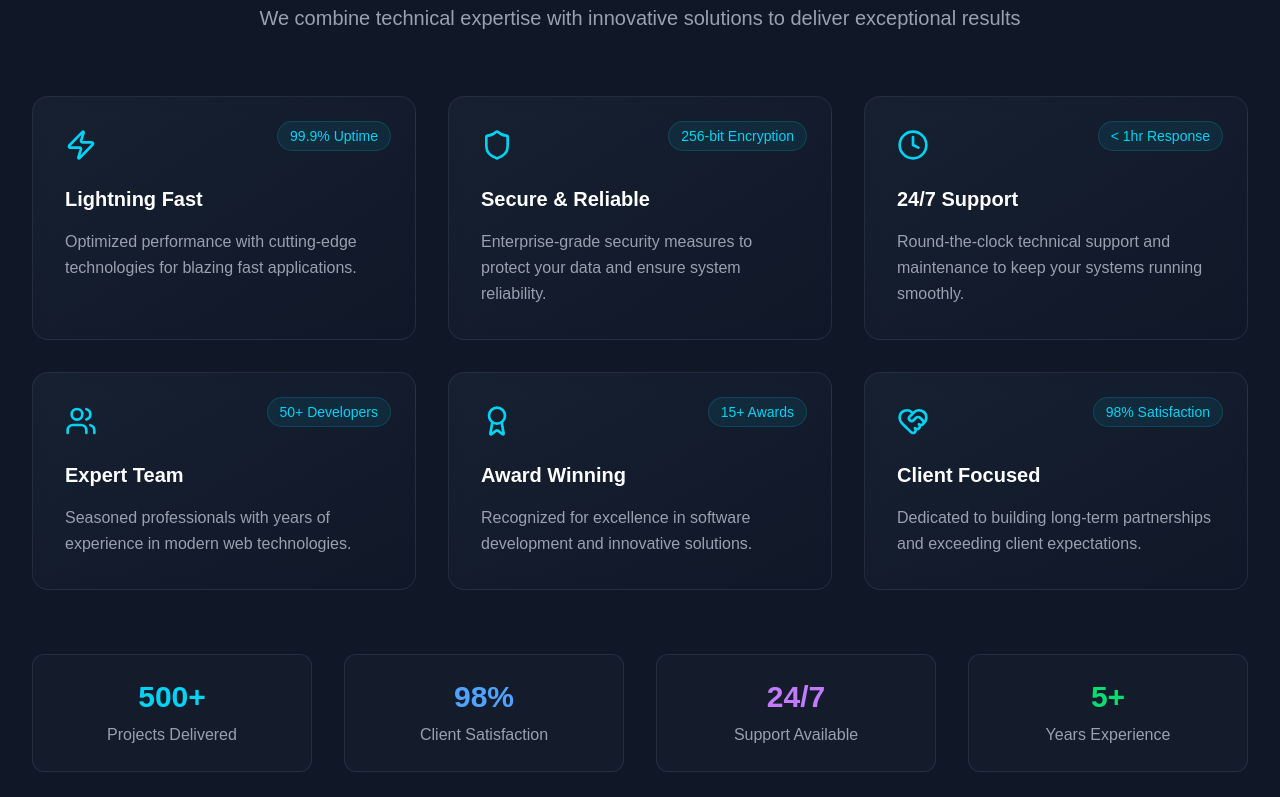
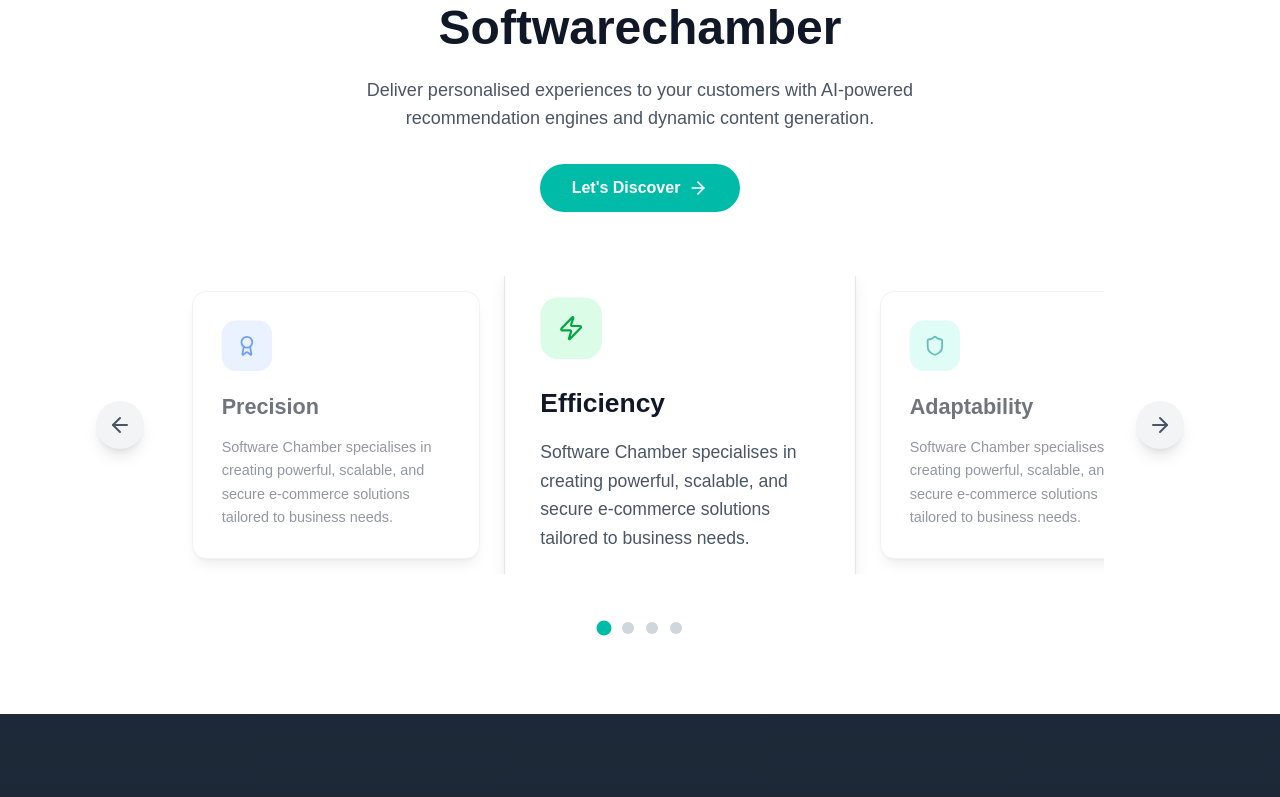
Before and after one commit to siam114/software-chamber-portfolio-website, a Next.js app: page / in a window 1280 px wide. Shown: the part 3543-4340 px from the top of the page. Built offline with nearby package versions, Linux system fonts and the light colour scheme.

Commit message:
modify why choose section

```diff
--- a/src/components/WhyChooseSection.tsx
+++ b/src/components/WhyChooseSection.tsx
@@ -1,13 +1,12 @@
-// components/WhyChooseSection.tsx
 import { useState, useEffect, useRef } from 'react';
-import { Clock, Shield, Users, Zap, Award, HeartHandshake } from 'lucide-react';
+import { Clock, Shield, Users, Zap, Award, HeartHandshake, ArrowLeft, ArrowRight } from 'lucide-react';
 
 interface FeatureCard {
   id: number;
   title: string;
   description: string;
   icon: React.ReactNode;
-  stats: string;
+  color: string;
 }
 
 const useInView = (threshold = 0.4) => {
@@ -36,175 +35,146 @@ const useInView = (threshold = 0.4) => {
 
 const WhyChooseSection = () => {
   const { ref, inView } = useInView(0.3);
-  const [hoveredCard, setHoveredCard] = useState<number | null>(null);
+  const [currentIndex, setCurrentIndex] = useState(0);
 
   const features: FeatureCard[] = [
     {
       id: 1,
-      title: "Lightning Fast",
-      description: "Optimized performance with cutting-edge technologies for blazing fast applications.",
-      icon: <Zap className="w-8 h-8" />,
-      stats: "99.9% Uptime"
+      title: "Efficiency",
+      description: "Software Chamber specialises in creating powerful, scalable, and secure e-commerce solutions tailored to business needs.",
+      icon: <Zap className="w-6 h-6" />,
+      color: "bg-green-100 text-green-600"
     },
     {
       id: 2,
-      title: "Secure & Reliable",
-      description: "Enterprise-grade security measures to protect your data and ensure system reliability.",
-      icon: <Shield className="w-8 h-8" />,
-      stats: "256-bit Encryption"
+      title: "Adaptability",
+      description: "Software Chamber specialises in creating powerful, scalable, and secure e-commerce solutions tailored to business needs.",
+      icon: <Shield className="w-6 h-6" />,
+      color: "bg-teal-100 text-teal-600"
     },
     {
       id: 3,
-      title: "24/7 Support",
-      description: "Round-the-clock technical support and maintenance to keep your systems running smoothly.",
-      icon: <Clock className="w-8 h-8" />,
-      stats: "< 1hr Response"
+      title: "Scalability",
+      description: "Software Chamber specialises in creating powerful, scalable, and secure e-commerce solutions tailored to business needs.",
+      icon: <Users className="w-6 h-6" />,
+      color: "bg-cyan-100 text-cyan-600"
     },
     {
       id: 4,
-      title: "Expert Team",
-      description: "Seasoned professionals with years of experience in modern web technologies.",
-      icon: <Users className="w-8 h-8" />,
-      stats: "50+ Developers"
-    },
-    {
-      id: 5,
-      title: "Award Winning",
-      description: "Recognized for excellence in software development and innovative solutions.",
-      icon: <Award className="w-8 h-8" />,
-      stats: "15+ Awards"
-    },
-    {
-      id: 6,
-      title: "Client Focused",
-      description: "Dedicated to building long-term partnerships and exceeding client expectations.",
-      icon: <HeartHandshake className="w-8 h-8" />,
-      stats: "98% Satisfaction"
+      title: "Precision",
+      description: "Software Chamber specialises in creating powerful, scalable, and secure e-commerce solutions tailored to business needs.",
+      icon: <Award className="w-6 h-6" />,
+      color: "bg-blue-100 text-blue-600"
     }
   ];
 
+  const nextSlide = () => {
+    setCurrentIndex((prev) => (prev + 1) % features.length);
+  };
+
+  const prevSlide = () => {
+    setCurrentIndex((prev) => (prev - 1 + features.length) % features.length);
+  };
+
   return (
-    <section ref={ref} className="py-20 bg-gray-900">
-      <div className="max-w-7xl mx-auto px-4 sm:px-6 lg:px-8">
+    <section ref={ref} className="py-20 bg-white">
+      <div className="max-w-6xl mx-auto px-4 sm:px-6 lg:px-8">
         {/* Section Header */}
         <div className={`text-center mb-16 transition-all duration-600 ease-out ${inView ? 'opacity-100 translate-y-0' : 'opacity-0 translate-y-6'}`}>
-          <h2 className="text-4xl font-bold mb-4 text-white">
+          <h2 className="text-5xl font-bold mb-6 text-gray-900">
             Why Choose{' '}
-            <span className="bg-gradient-to-r from-cyan-400 to-blue-500 bg-clip-text text-transparent">
-              SoftwareChamber
+            <span className="block mt-2">
+              Softwarechamber
             </span>
           </h2>
-          <p className="text-xl text-gray-400 max-w-3xl mx-auto">
-            We combine technical expertise with innovative solutions to deliver exceptional results
+          <p className="text-lg text-gray-600 max-w-2xl mx-auto mb-8">
+            Deliver personalised experiences to your customers with AI-powered
+            recommendation engines and dynamic content generation.
           </p>
+
+          {/* CTA Button */}
+          <button className="inline-flex items-center px-8 py-3 bg-teal-500 text-white rounded-full font-semibold hover:bg-teal-600 transition-colors duration-300">
+            Let's Discover
+            <ArrowRight className="ml-2 w-5 h-5" />
+          </button>
         </div>
 
-        {/* Features Grid */}
-        <div className="grid md:grid-cols-2 lg:grid-cols-3 gap-8">
-          {features.map((feature, index) => (
+        {/* Features Carousel */}
+        <div className={`relative transition-all duration-600 ease-out delay-300 ${
+          inView ? 'opacity-100 translate-y-0' : 'opacity-0 translate-y-6'
+        }`}>
+          <div className="flex items-center justify-center space-x-8">
+            {/* Previous Button */}
+            <button
+              onClick={prevSlide}
+              className="p-3 rounded-full bg-gray-100 hover:bg-gray-200 transition-colors duration-300 shadow-lg"
+            >
+              <ArrowLeft className="w-6 h-6 text-gray-600" />
+            </button>
+
+            {/* Feature Cards Container */}
+            <div className="flex space-x-6 overflow-hidden">
+              {[-1, 0, 1].map((offset) => {
+                const index = (currentIndex + offset + features.length) % features.length;
+                const feature = features[index];
+                const isCenter = offset === 0;
+
+                return (
                   <div
                     key={feature.id}
-              className={`group relative p-8 bg-gradient-to-br from-gray-800/50 to-gray-900/50 border border-gray-700/50 rounded-2xl backdrop-blur-sm cursor-pointer transition-all duration-300 ${
-                hoveredCard === feature.id
-                  ? 'translate-y-[-6px] shadow-2xl shadow-cyan-500/10 ring-1 ring-cyan-500/20'
-                  : ''
-              } ${
-                inView ? 'opacity-100 translate-y-0 rotate-0' : 'opacity-0 translate-y-6 rotate-1'
+                    className={`flex-shrink-0 transition-all duration-500 ease-in-out ${
+                      isCenter
+                        ? 'transform scale-110 z-10 opacity-100'
+                        : 'transform scale-90 opacity-60'
                     }`}
-              style={{
-                transitionDelay: `${index * 100}ms`,
-              }}
-              onMouseEnter={() => setHoveredCard(feature.id)}
-              onMouseLeave={() => setHoveredCard(null)}
+                    style={{ width: '320px' }}
                   >
-              {/* Glow Effect */}
-              <div className={`absolute inset-0 bg-gradient-to-r from-cyan-500/5 to-blue-500/5 rounded-2xl transition-opacity duration-300 ${
-                hoveredCard === feature.id ? 'opacity-100' : 'opacity-0'
-              }`} />
-
-              {/* Icon with Tilt Animation */}
-              <div className={`relative mb-6 text-cyan-400 transition-all duration-300 ${
-                hoveredCard === feature.id ? 'transform rotate-8 scale-110' : ''
-              }`}>
+                    <div className="bg-white border border-gray-200 rounded-2xl p-8 shadow-lg hover:shadow-xl transition-shadow duration-300">
+                      {/* Icon */}
+                      <div className={`inline-flex p-4 rounded-2xl mb-6 ${feature.color}`}>
                         {feature.icon}
                       </div>
 
-              {/* Stats Badge */}
-              <div className="absolute top-6 right-6">
-                <div className="px-3 py-1 bg-cyan-500/10 border border-cyan-500/20 rounded-full text-cyan-400 text-sm font-medium">
-                  {feature.stats}
-                </div>
-              </div>
-
                       {/* Content */}
-              <div className="relative">
-                <h3 className="text-xl font-bold text-white mb-4 group-hover:text-cyan-400 transition-colors duration-300">
+                      <h3 className="text-2xl font-bold text-gray-900 mb-4">
                         {feature.title}
                       </h3>
-                <p className="text-gray-400 leading-relaxed">
+                      <p className="text-gray-600 leading-relaxed text-base">
                         {feature.description}
                       </p>
                     </div>
+                  </div>
+                );
+              })}
+            </div>
 
-              {/* Hover Indicator */}
-              <div className={`absolute bottom-6 left-8 right-8 h-0.5 bg-gradient-to-r from-cyan-400 to-blue-500 transition-all duration-300 ${
-                hoveredCard === feature.id ? 'opacity-100 scale-x-100' : 'opacity-0 scale-x-0'
-              }`} />
+            {/* Next Button */}
+            <button
+              onClick={nextSlide}
+              className="p-3 rounded-full bg-gray-100 hover:bg-gray-200 transition-colors duration-300 shadow-lg"
+            >
+              <ArrowRight className="w-6 h-6 text-gray-600" />
+            </button>
+          </div>
 
-              {/* Sparkle Effects */}
-              {hoveredCard === feature.id && (
-                <div className="absolute inset-0 pointer-events-none">
-                  {[...Array(3)].map((_, i) => (
-                    <div
-                      key={i}
-                      className="absolute w-1 h-1 bg-cyan-400 rounded-full animate-ping"
-                      style={{
-                        left: `${20 + i * 30}%`,
-                        top: `${20 + i * 20}%`,
-                        animationDelay: `${i * 200}ms`,
-                        animationDuration: '1s'
-                      }}
+          {/* Dots Indicator */}
+          <div className="flex justify-center mt-12 space-x-3">
+            {features.map((_, index) => (
+              <button
+                key={index}
+                onClick={() => setCurrentIndex(index)}
+                className={`w-3 h-3 rounded-full transition-all duration-300 ${
+                  index === currentIndex
+                    ? 'bg-teal-500 scale-125'
+                    : 'bg-gray-300 hover:bg-gray-400'
+                }`}
               />
             ))}
-                </div>
-              )}
-            </div>
-          ))}
-        </div>
-
-        {/* Bottom Stats */}
-        <div className={`mt-16 grid grid-cols-2 md:grid-cols-4 gap-8 text-center transition-all duration-600 ease-out delay-600 ${
-          inView ? 'opacity-100 translate-y-0' : 'opacity-0 translate-y-6'
-        }`}>
-          <div className="p-6 bg-gray-800/30 rounded-xl border border-gray-700/50">
-            <div className="text-3xl font-bold text-cyan-400 mb-2">500+</div>
-            <div className="text-gray-400">Projects Delivered</div>
-          </div>
-          <div className="p-6 bg-gray-800/30 rounded-xl border border-gray-700/50">
-            <div className="text-3xl font-bold text-blue-400 mb-2">98%</div>
-            <div className="text-gray-400">Client Satisfaction</div>
-          </div>
-          <div className="p-6 bg-gray-800/30 rounded-xl border border-gray-700/50">
-            <div className="text-3xl font-bold text-purple-400 mb-2">24/7</div>
-            <div className="text-gray-400">Support Available</div>
-          </div>
-          <div className="p-6 bg-gray-800/30 rounded-xl border border-gray-700/50">
-            <div className="text-3xl font-bold text-green-400 mb-2">5+</div>
-            <div className="text-gray-400">Years Experience</div>
           </div>
         </div>
       </div>
 
       <style jsx>{`
-        @keyframes sparkle {
-          0%, 100% { opacity: 0; transform: scale(0); }
-          50% { opacity: 1; transform: scale(1); }
-        }
-
-        .animate-sparkle {
-          animation: sparkle 1.5s infinite;
-        }
-
         @media (prefers-reduced-motion: reduce) {
           *, *::before, *::after {
             animation-duration: 0.01ms !important;
```
Lines whose indentation alone changed are shown as unchanged.
